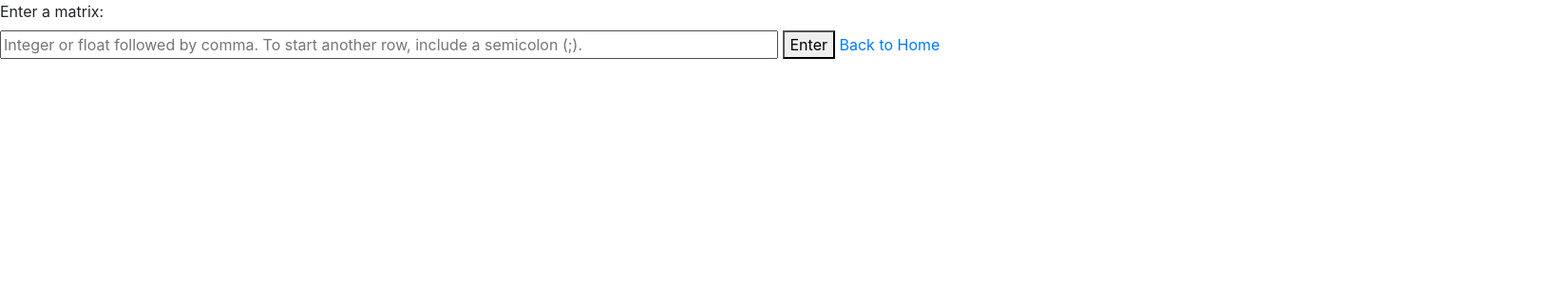
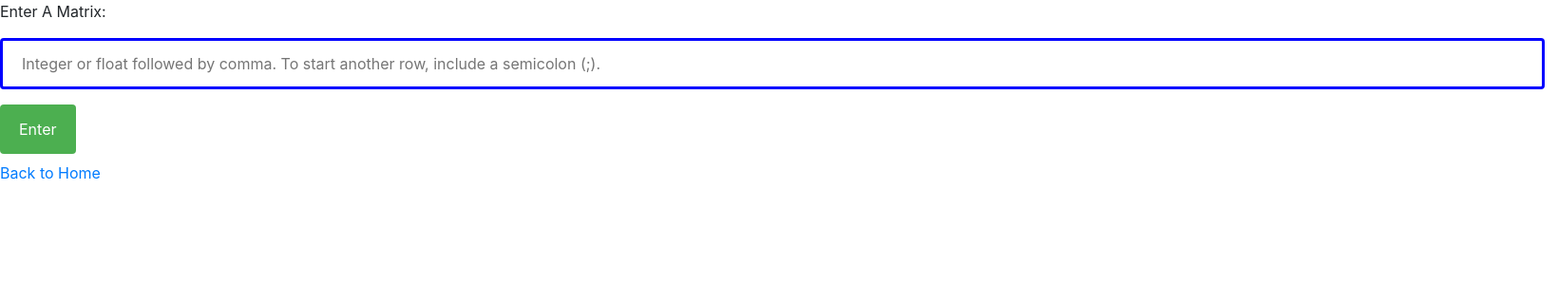
Before and after one commit to SouvikUMD/Solvers, a Flask app: page /eigvalue_eigvector_solver in a window 1640 px wide. Shown: the top 300 px of the page at 95% size. Run offline with Flask 3, Linux system fonts and the light colour scheme; some libraries are stand-ins or nearby versions.

Commit message:
Add files via upload

```diff
--- a/templates/Eigenvalue_Eignvector.html
+++ b/templates/Eigenvalue_Eignvector.html
@@ -6,14 +6,47 @@
     <title>Document</title>
     <link rel="stylesheet" href="https://stackpath.bootstrapcdn.com/bootstrap/4.5.1/css/bootstrap.min.css">
 </head>
+<style>
+input[type=text], select {
 
+  text: center;
+  padding: 12px 20px;
+  margin: 8px 0;
+  display: inline-block;
+  border: 3px solid blue;
+  border-radius: 4px;
+  box-sizing: border-box;
+  box-resize: horizontal;
+}
+
+button[type=submit] {
+
+  background-color: #4CAF50;
+  color: white;
+  padding: 14px 20px;
+  margin: 8px 0;
+  border: none;
+  border-radius: 4px;
+  cursor: pointer;
+}
+
+input[type=submit]:hover {
+  background-color: #45a049;
+}
+
+div {
+  border-radius: 5px;
+  background-color: #f2f2f2;
+  padding: 20px;
+}
+</style>
 <body>
     <form action="{{ url_for("upload_form_eig_solver")}}" method="post" action="/eigvalue_eigvector_solver">
-    <label for="Q">Enter a matrix:</label>
+    <label for="Q">Enter A Matrix:</label>
     <br>
-    <input type="text" id="Q" name="qmatrix" size=75
-    placeholder="Integer or float followed by comma. To start another row, include a semicolon (;).">
-    <button type="submit">Enter</button>
+    <input type="text" id="Q" name="qmatrix" size=150,font-style:bold,
+    placeholder="Integer or float followed by comma. To start another row, include a semicolon (;)."><BR>
+    <button type="submit">Enter</button><BR>
     <a href="/">Back to Home</a>
 </body>
 
```
Also changed, not shown: templates/Arbitrary_Point_Solver.html (+33 -2 lines), templates/Homography.html (+33 -1 lines).
